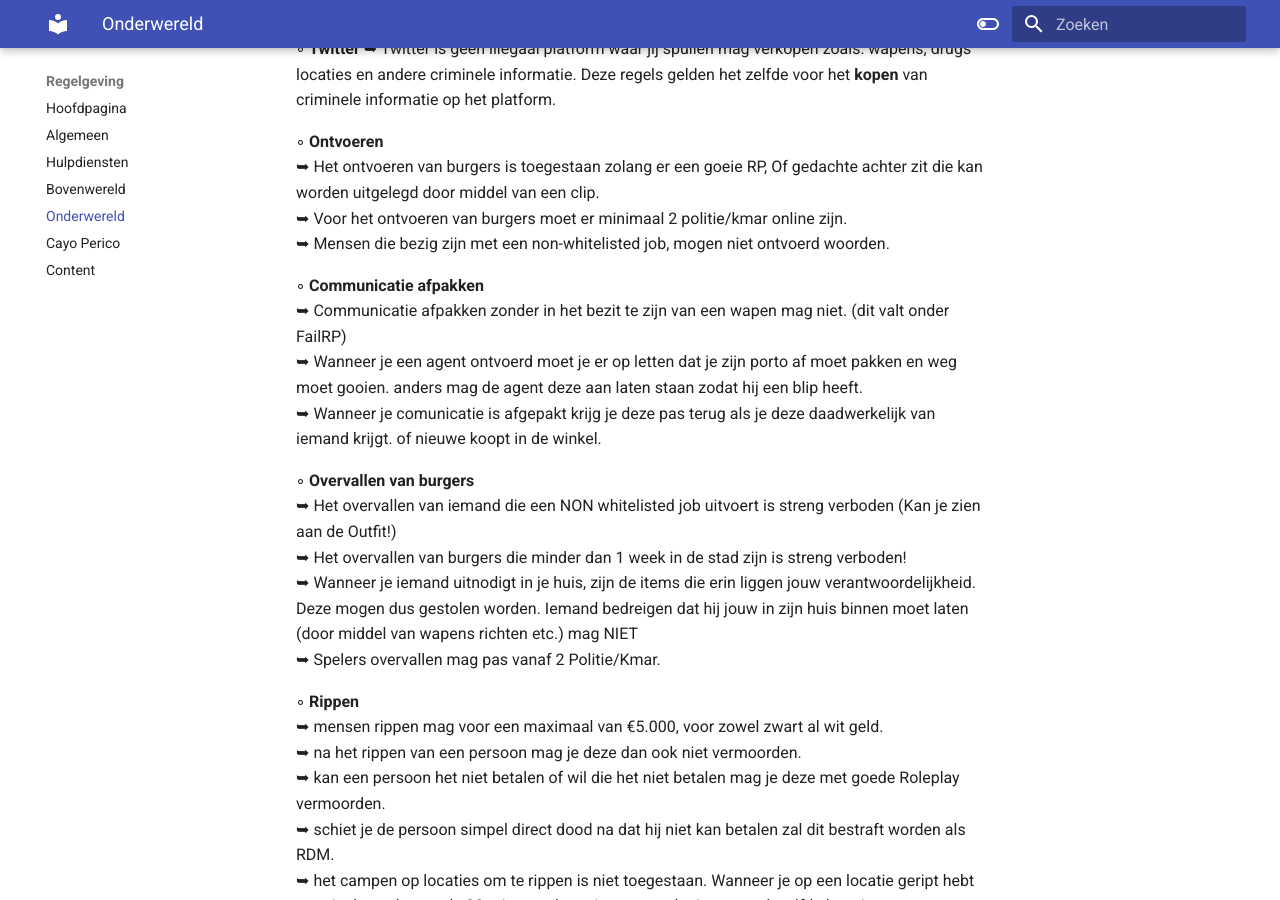
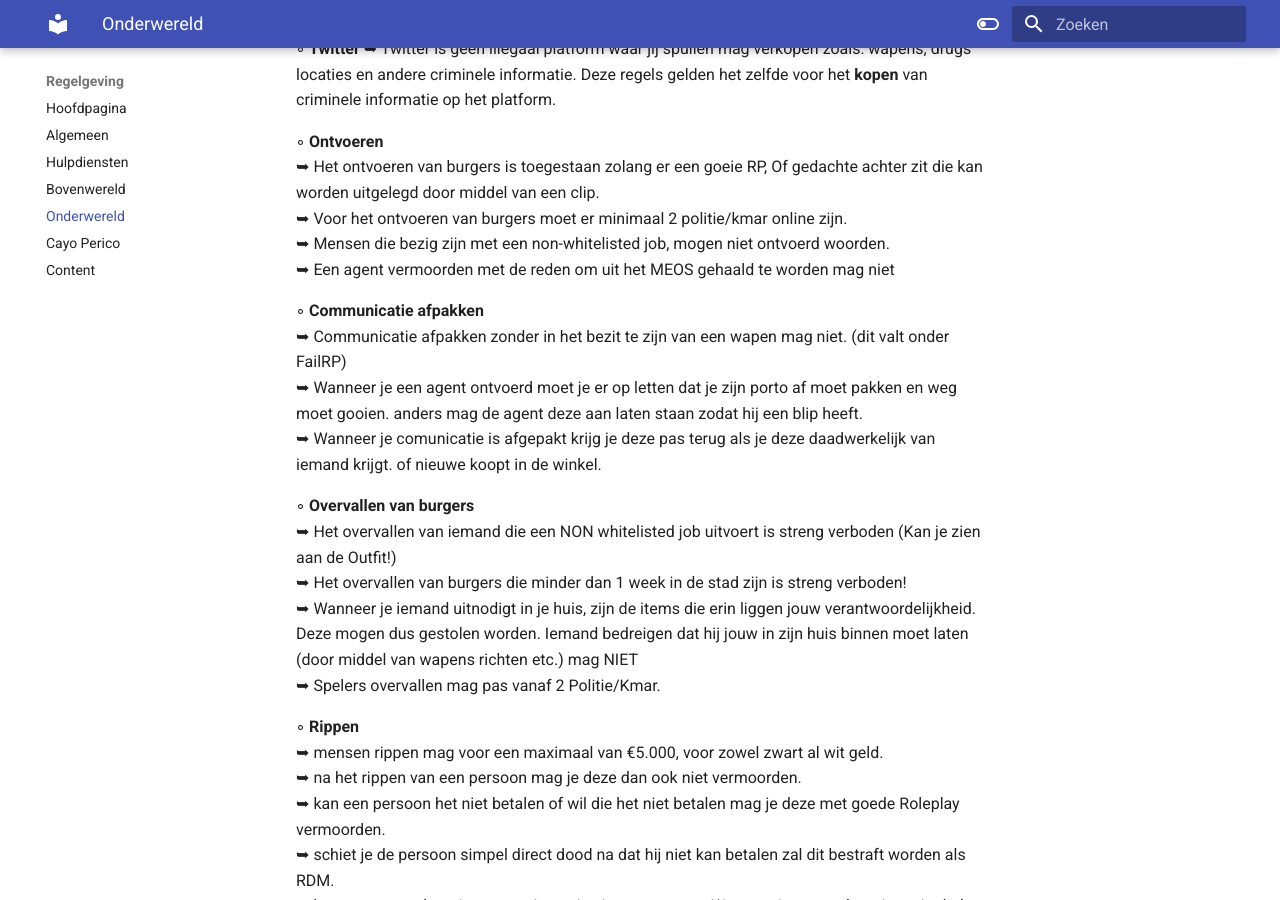
Before and after one commit to CappaWappa/Regels, an MkDocs documentation site: the page built from docs/onderwereld.md, in a window 1280 px wide and 900 px high, scrolled down 422 px. Built offline with MkDocs 1.6.1 and Material for MkDocs 9.7.7, drawn with Linux system fonts in a browser that asks for light colours; comment, search, counter and statistics services are not loaded.

Commit message:
Update onderwereld.md

```diff
--- a/docs/onderwereld.md
+++ b/docs/onderwereld.md
@@ -14,6 +14,7 @@ Nieuwe spelers die de onderwereld induiken worden niet meer geacht als nieuwe sp
      ➥ Het ontvoeren van burgers is toegestaan zolang er een goeie RP, Of gedachte achter zit die kan worden uitgelegd door middel van een clip. <br>
      ➥ Voor het ontvoeren van burgers moet er minimaal 2 politie/kmar online zijn.<br>
      ➥ Mensen die bezig zijn met een non-whitelisted job, mogen niet ontvoerd woorden. <br>
+     ➥ Een agent vermoorden met de reden om uit het MEOS gehaald te worden mag niet
 
 
 ◦ <b>Communicatie afpakken</b> <br>
```
